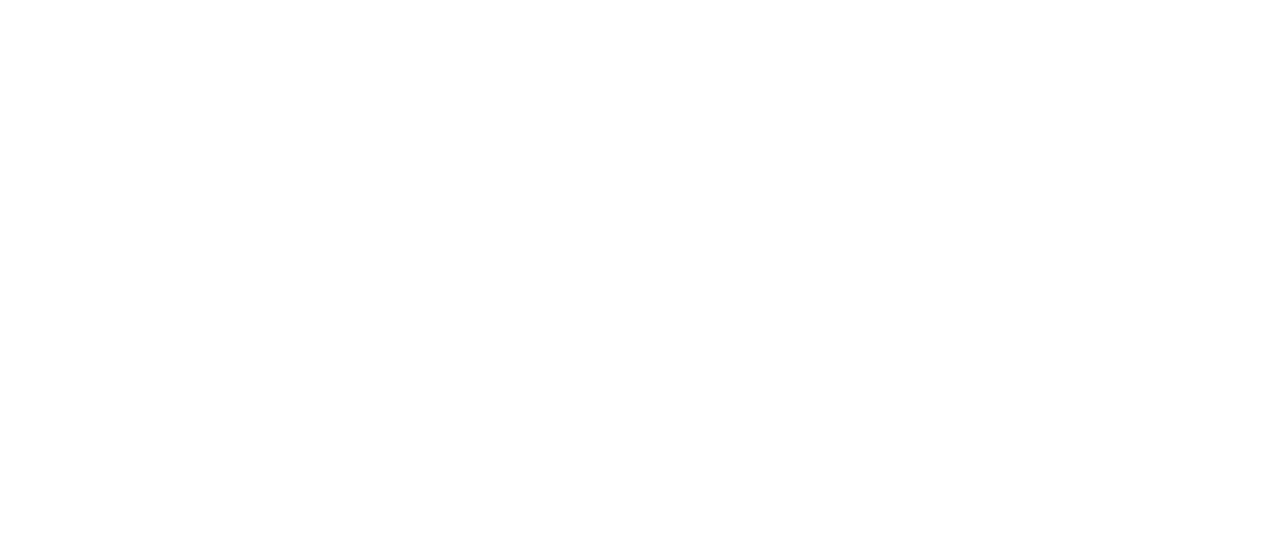
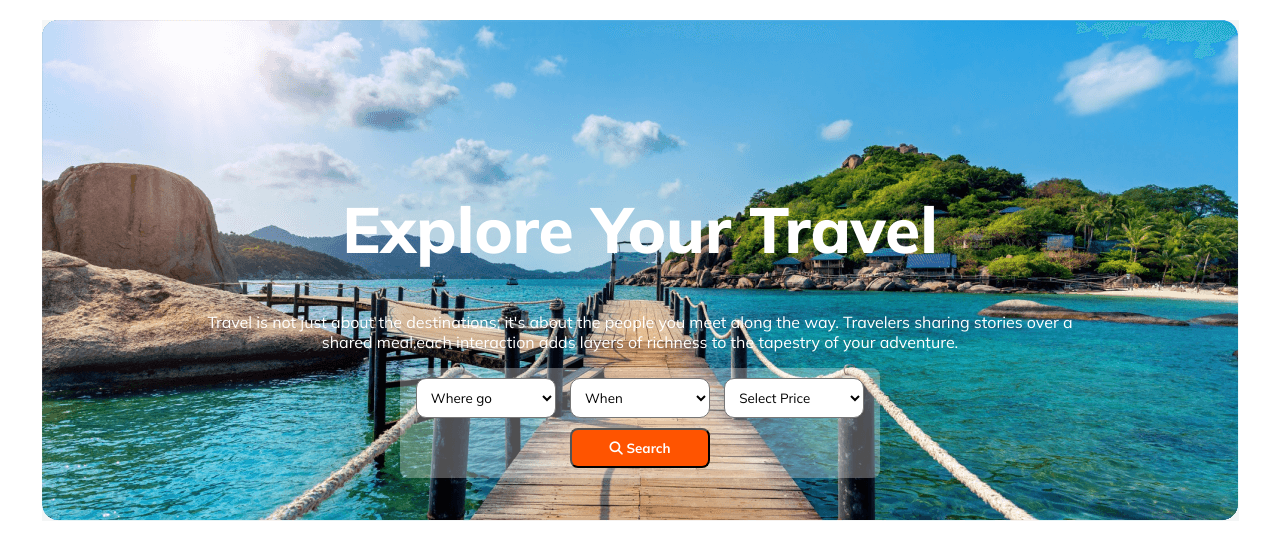
Before and after one commit to jabadhossain/jabad-travel.com, a plain HTML site: page index.html in a window 1280 px wide. Drawn offline with Linux system fonts and the light colour scheme.

Commit message:
banner section added

```diff
--- a/index.html
+++ b/index.html
@@ -7,11 +7,49 @@
     <title>Jabad Travel</title>
     <link rel="stylesheet" href="styles/style.css">
     <link rel="shortcut icon" href="Images/Group 40071 (2).png" type="image/x-icon">
+    <script src="https://kit.fontawesome.com/cbdb76358d.js" crossorigin="anonymous"></script>
 </head>
 
 <body>
     <header>
+        <div class="banner">
+            <div class="banner-content">
+                <h1 class="banner-title">Explore Your Travel</h1>
 
+                <div class="banner-description">
+                    <p>
+                        Travel is not just about the destinations; it's about the people you meet along the way.
+                        Travelers
+                        sharing stories over a shared meal,each interaction adds layers of richness to the tapestry of
+                        your
+                        adventure.
+                    </p>
+                </div>
+                <div class="input-field">
+                    <form action="">
+                        <select name="Where go" id="where-go">
+                            <option value="" selected disabled hidden>Where go</option>
+                            <option value="Kashmir">Kashmir</option>
+                            <option value="North America">North America</option>
+                        </select>
+                        <select name="When" id="when">
+                            <option value="" selected disabled hidden>When</option>
+                            <option value="20-03-2024">20-03-2024</option>
+                            <option value="20-04-2024">20-04-2024</option>
+                        </select>
+                        <select name="Select Price" id="price">
+                            <option value="" selected disabled hidden>Select Price</option>
+                            <option value="$1000">$1000</option>
+                            <option value="$1500">$1500</option>
+                        </select>
+                        <button class="primary-btn"><i class="fa fa-search"></i> Search</button>
+                    </form>
+                </div>
+            </div>
+            <div class="banner-img">
+                <img src="Images/Group 13 (1) (1).png" alt="">
+            </div>
+        </div>
     </header>
     <main>
         <section>
--- a/styles/style.css
+++ b/styles/style.css
@@ -0,0 +1,116 @@
+/* Mulish Font */
+@import url('https://fonts.googleapis.com/css2?family=Mulish:ital,wght@0,200..1000;1,200..1000&display=swap');
+
+* {
+    font-family: "Mulish", sans-serif;
+}
+
+body {
+    max-width: 1440px;
+    margin: 20px auto;
+}
+
+/* Shared style */
+.primary-btn {
+    background-color: #FF5400;
+    padding: 10px 15px;
+    border-radius: 8px;
+    color: #ffffff;
+    font-weight: 700;
+    margin: 5px;
+    width: 140px;
+
+}
+
+.banner {
+    position: relative;
+    justify-content: center;
+    text-align: center;
+    border-radius: 16px;
+}
+
+.banner-content {
+    position: absolute;
+    top: 25%;
+    color: #fff;
+}
+
+.banner-title {
+    font-size: 4em;
+    font-weight: 800;
+}
+
+
+.banner-description {
+    margin: 0 200px;
+
+}
+
+.input-field {
+    margin: 0 400px;
+    border-radius: 8px;
+    padding: 5px;
+    color: rgba(19, 19, 24, 0.50);
+    background: rgba(255, 255, 255, 0.3);
+}
+
+#where-go {
+    background-color: #ffffff;
+    padding: 10px;
+    margin: 5px;
+    border-radius: 10px;
+    width: 140px;
+}
+
+#when {
+    background-color: #ffffff;
+    padding: 10px;
+    margin: 5px;
+    border-radius: 10px;
+    width: 140px;
+}
+
+#price {
+    background-color: #ffffff;
+    padding: 10px;
+    margin: 5px;
+    border-radius: 10px;
+    width: 140px;
+}
+
+@media screen and (max-width: 576px) {
+
+
+    .banner-content {
+        top: 1%;
+        color: #fff;
+    }
+
+    .banner-title {
+        font-size: 2em;
+        font-weight: 700;
+    }
+
+    .banner-description {
+        margin: 0 10px;
+    }
+
+    .input-field {
+        margin: 20px;
+    }
+
+    .banner-img img {
+        height: 500px;
+        width: 100%;
+    }
+
+    #where-go,
+    #when,
+    #price,
+    .primary-btn {
+        width: 85%;
+        padding: 20px;
+    }
+
+
+}
```
